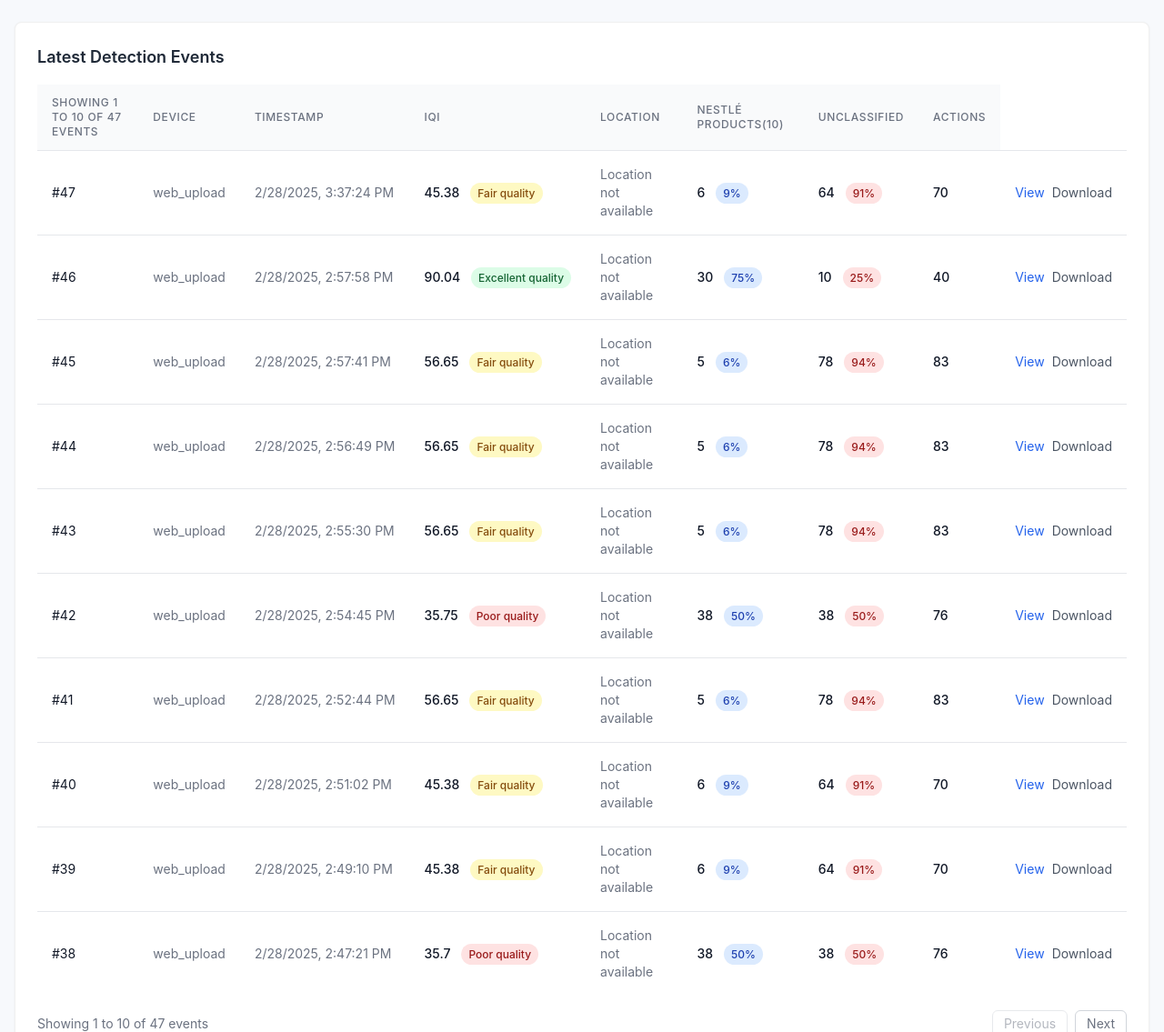
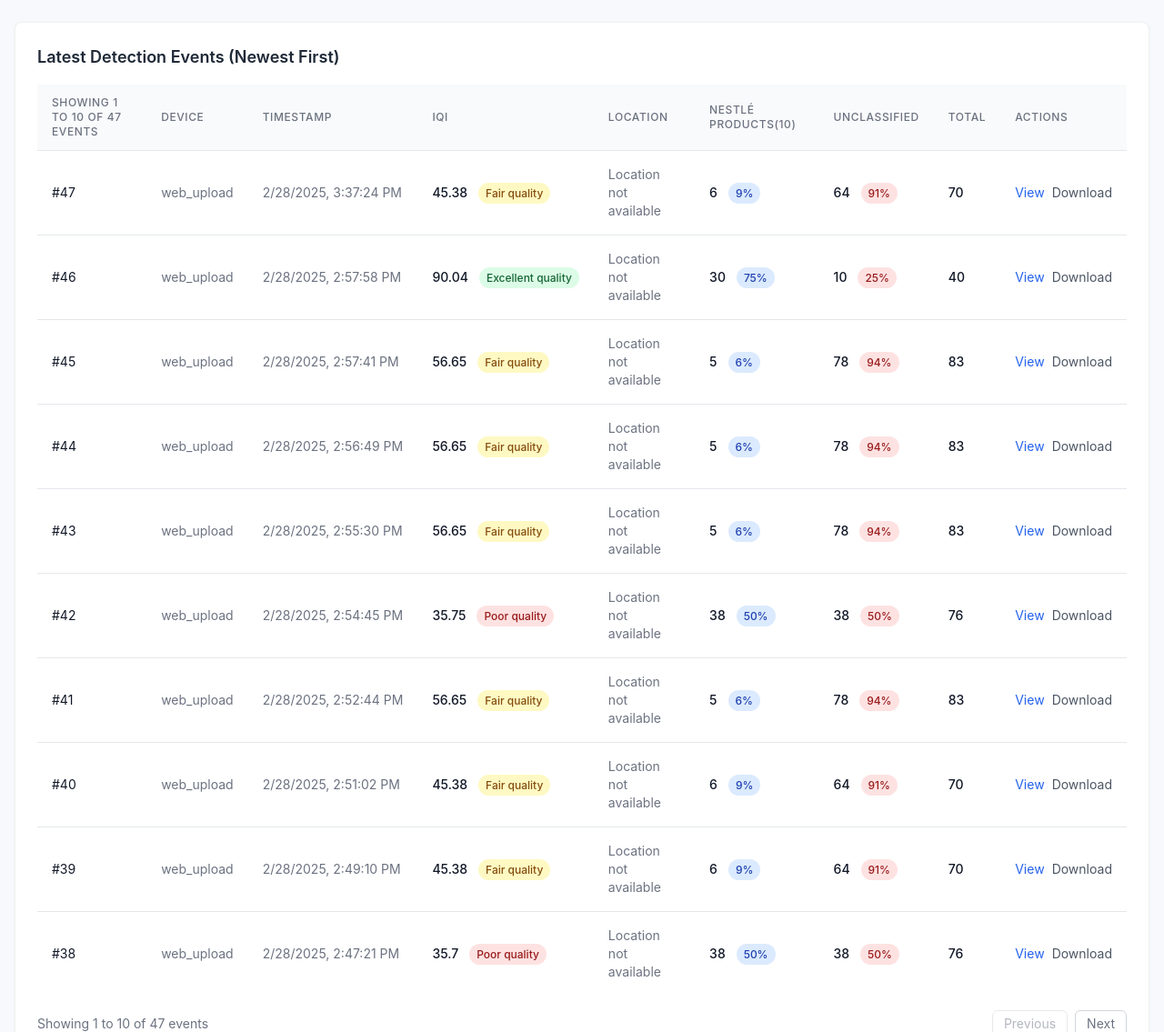
Before and after one commit to SuperuserAisensum/nestle_raspi_dashboard, a Flask app: page / in a window 1280 px wide. Shown: the part 65-1200 px from the top of the page at 91% size. Run offline with Flask 3, Linux system fonts and the light colour scheme; the visitor is signed in with stand-in values (Sample User, id 1); data comes from the database, SQL or seed files in the repository; some libraries are stand-ins or nearby versions.

Commit message:
Update index.html

```diff
--- a/templates/index.html
+++ b/templates/index.html
@@ -43,7 +43,7 @@
             <!-- Latest Events -->
             <div class="card p-4 sm:p-6 mb-4 sm:mb-6">
                 <div class="flex justify-between items-center mb-3 sm:mb-4">
-                    <h3 class="text-base sm:text-lg font-semibold text-gray-800">Latest Detection Events</h3>
+                    <h3 class="text-base sm:text-lg font-semibold text-gray-800">Latest Detection Events (Newest First)</h3>
                 </div>
                 <div class="overflow-x-auto table-container">
                     <table class="min-w-full divide-y divide-gray-200">
@@ -56,12 +56,13 @@
                                 <th class="px-2 sm:px-4 py-2 sm:py-3 text-left text-xs font-medium text-gray-500 uppercase tracking-wider">Location</th>
                                 <th class="px-2 sm:px-4 py-2 sm:py-3 text-left text-xs font-medium text-gray-500 uppercase tracking-wider">Nestlé Products(10)</th>
                                 <th class="px-2 sm:px-4 py-2 sm:py-3 text-left text-xs font-medium text-gray-500 uppercase tracking-wider">Unclassified</th>
+                                <th class="px-2 sm:px-4 py-2 sm:py-3 text-left text-xs font-medium text-gray-500 uppercase tracking-wider">Total</th>
                                 <th class="px-2 sm:px-4 py-2 sm:py-3 text-left text-xs font-medium text-gray-500 uppercase tracking-wider">Actions</th>
                             </tr>
                         </thead>
                         <tbody class="bg-white divide-y divide-gray-200" id="eventsTableBody">
                             <tr>
-                                <td colspan="7" class="px-2 sm:px-4 py-3 sm:py-4 text-center text-gray-500">
+                                <td colspan="9" class="px-2 sm:px-4 py-3 sm:py-4 text-center text-gray-500">
                                     Loading detection events...
                                 </td>
                             </tr>
@@ -98,7 +99,12 @@
                         </button>
                     </div>
                     <div class="p-3 sm:p-6">
-                        <div class="grid grid-cols-1 md:grid-cols-2 gap-3 sm:gap-6">
+                        <div class="grid grid-cols-1 md:grid-cols-2 gap-3 sm:gap-6 relative">
+                            <!-- Total count overlay -->
+                            <div id="totalOverlay" class="absolute right-4 top-4 md:right-6 md:top-4 bg-white rounded-full px-6 py-3 shadow-md z-10 text-xl md:text-2xl font-bold flex items-center justify-center" style="min-width: 120px;">
+                                Total : <span id="modalTotalOverlay" class="ml-1">0</span>
+                            </div>
+
                             <div id="eventImage" class="rounded-lg overflow-hidden">
                                 <img src="" alt="Detection Event" class="w-full h-auto">
                             </div>
```
